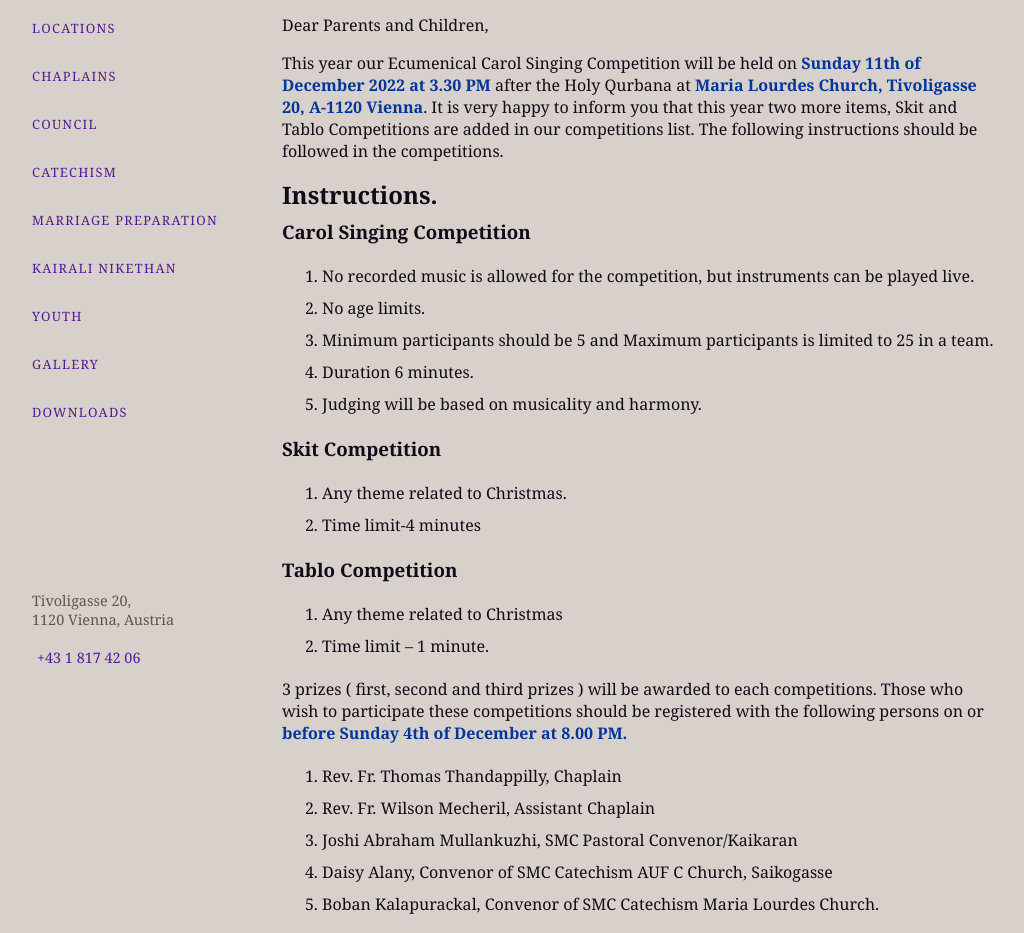
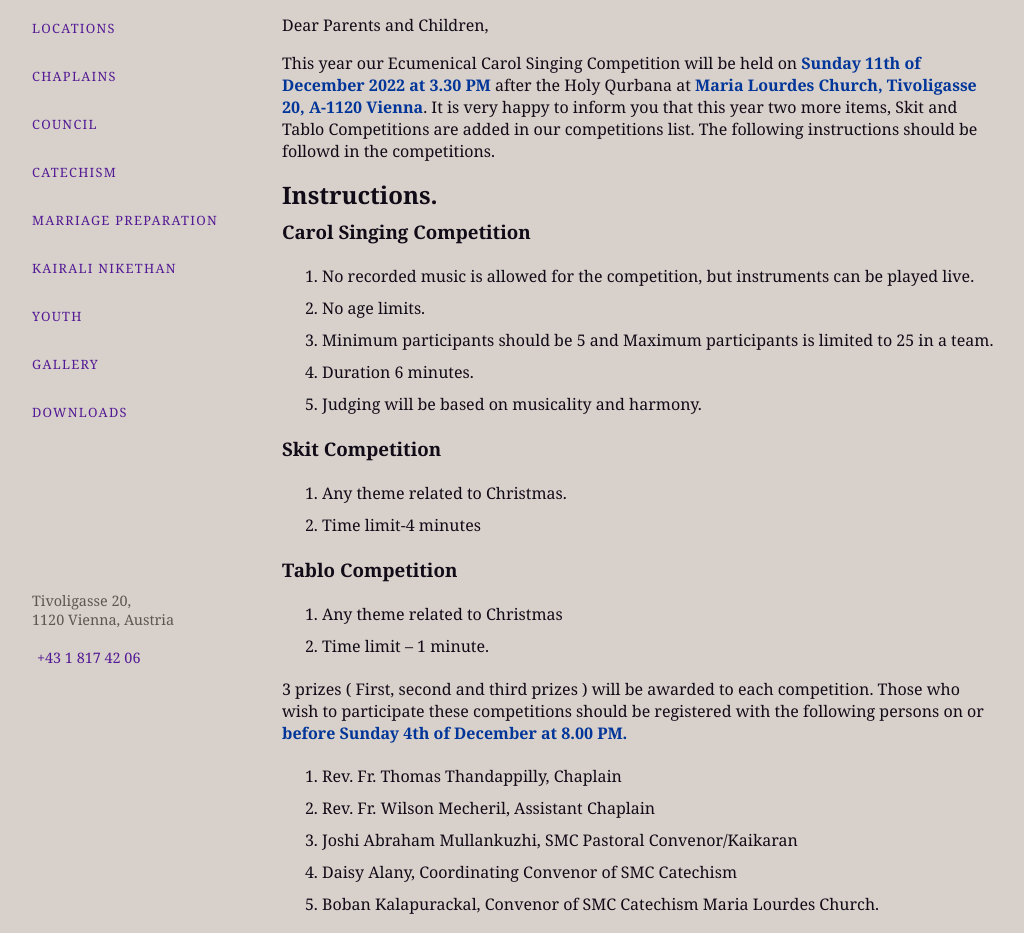
Before and after one commit to Dypnotic/smcvienna-web, an Astro site: page /news/2022-11-22-ecumenical-carol-singing-competition in a window 1280 px wide. Shown: the part 291-1224 px from the top of the page, without its empty margins (124-1148 px from the left). Built offline with nearby package versions, Linux system fonts and the light colour scheme; Astro itself is replaced by a stand-in of ours.

Commit message:
Fix typos

```diff
--- a/src/pages/news/2022-11-22-ecumenical-carol-singing-competition.mdx
+++ b/src/pages/news/2022-11-22-ecumenical-carol-singing-competition.mdx
@@ -9,7 +9,7 @@ pubDate: "2022-11-22"
 <section>
 Dear Parents and Children,
 
-This year our Ecumenical Carol Singing Competition  will be held on <em>Sunday 11th of December 2022 at 3.30 PM</em> after the Holy Qurbana at <em>Maria Lourdes Church, Tivoligasse 20, A-1120 Vienna</em>. It is very happy to inform you that this year two more items, Skit and Tablo Competitions are added in our competitions list. The following instructions should be followed in the competitions.
+This year our Ecumenical Carol Singing Competition  will be held on <em>Sunday 11th of December 2022 at 3.30 PM</em> after the Holy Qurbana at <em>Maria Lourdes Church, Tivoligasse 20, A-1120 Vienna</em>. It is very happy to inform you that this year two more items, Skit and Tablo Competitions are added in our competitions list. The following instructions should be followd in the competitions.
 ## Instructions.
 
 ### Carol Singing Competition
@@ -30,12 +30,12 @@ This year our Ecumenical Carol Singing Competition  will be held on <em>Sunday 1
 1.	Any theme related to Christmas
 2.	Time limit – 1 minute.
 
-3 prizes ( first, second and third prizes ) will be awarded to each competitions. Those who wish to participate these competitions should be registered with the following persons on or <em>before Sunday 4th of December at 8.00 PM.</em>
+3 prizes ( First, second and third prizes ) will be awarded to each competition. Those who wish to participate these competitions should be registered with the following persons on or <em>before Sunday 4th of December at 8.00 PM.</em>
 
 1.	Rev. Fr. Thomas Thandappilly, Chaplain
 2.	Rev. Fr. Wilson Mecheril, Assistant Chaplain
 3.	Joshi Abraham Mullankuzhi, SMC Pastoral Convenor/Kaikaran
-4.	Daisy Alany, Convenor of SMC Catechism AUF C Church, Saikogasse
+4.	Daisy Alany, Coordinating Convenor of SMC Catechism
 5.	Boban Kalapurackal, Convenor of SMC Catechism Maria Lourdes Church.
 
 Regards,
```
